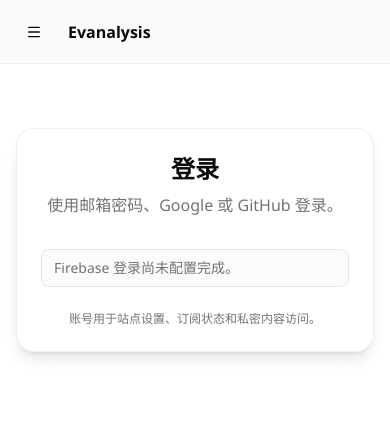
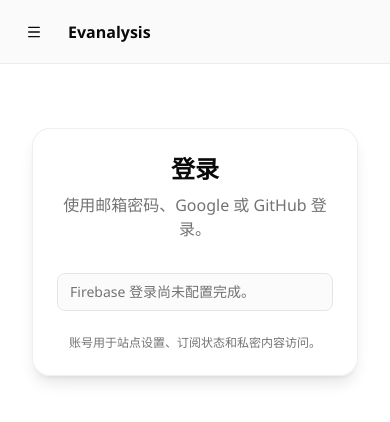
Before and after one commit to mixuanda/my_websites, a Next.js app: page /login in a window 390 px wide. Shown: the top 422 px of the page. Built offline with nearby package versions, Linux system fonts and the light colour scheme; no server answers.

Commit message:
Tighten mobile auth form layout

```diff
--- a/src/app/login/page.tsx
+++ b/src/app/login/page.tsx
@@ -128,7 +128,7 @@ function LoginPageContent() {
   const pageTitle = mode === "register" ? "创建账号" : "登录";
   const pageDescription =
     mode === "register"
-      ? "使用邮箱密码创建站点账号，或使用 Google / GitHub 登录。"
+      ? "使用邮箱密码创建站点账号。也可以使用 Google 或 GitHub 登录。"
       : "使用邮箱密码、Google 或 GitHub 登录。";
 
   useEffect(() => {
@@ -330,7 +330,7 @@ function LoginPageContent() {
   };
 
   return (
-    <div className="mx-auto mt-12 w-[calc(100vw-2rem)] max-w-md sm:mt-20">
+    <div className="mx-auto mt-12 w-[calc(100vw-4rem)] max-w-md sm:mt-20 sm:w-full">
       {turnstileSiteKey ? (
         <Script
           src="https://challenges.cloudflare.com/turnstile/v0/api.js?render=explicit"
```
